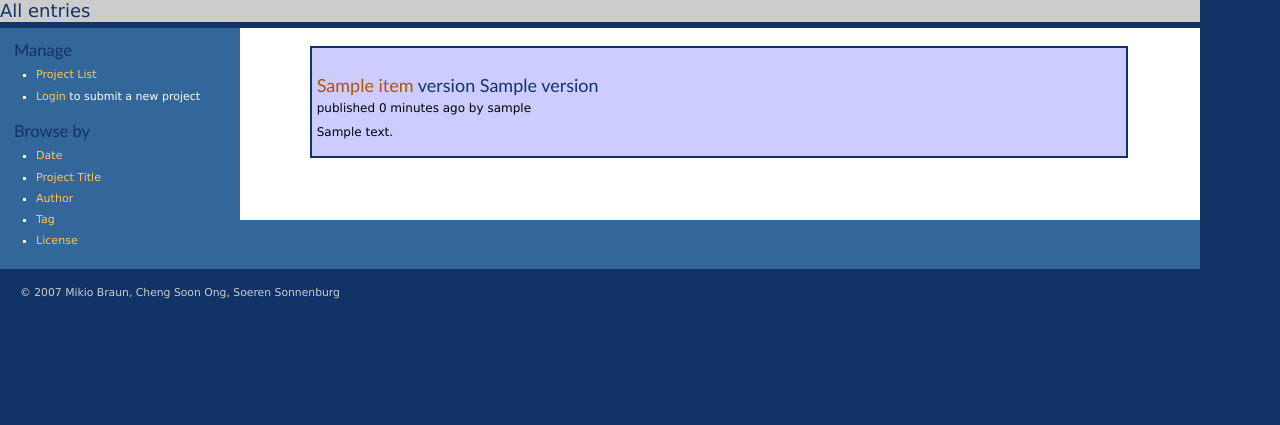
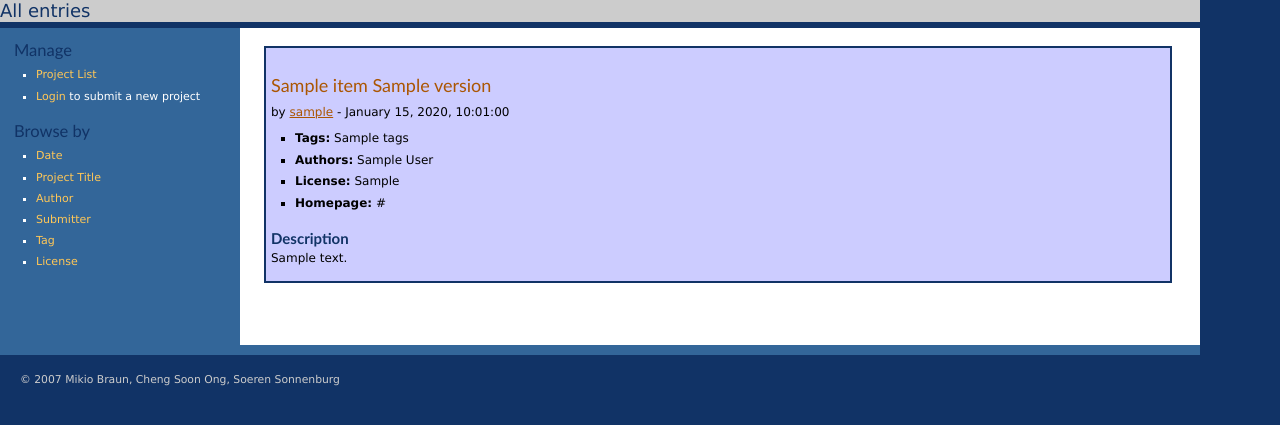
Before and after one commit to open-machine-learning/mloss, a Django app: template templates/software/software_list.html in a window 1280 px wide. Shown: the part 78-503 px from the top of the page. Run offline with Django 3.2, Linux system fonts and the light colour scheme; the template is opened without the code that fills it: most values are stand-ins (such as "Sample title", 1, 10 or a date in 2020).

Commit message:
further beatyfications

```diff
--- a/media/css/base.css
+++ b/media/css/base.css
@@ -97,7 +97,7 @@ dd { margin-bottom:.8em; }
 
 #comment { width:90%; padding:3px; border:1px solid #113366; background:#CCCCFF}
 
-table { width:90% }
+table { width:95% }
 th { padding:5px; border:2px solid #113366;background:#CCCCFF }
 td { padding:5px; border:2px solid #113366;background:#CCCCFF }
 
--- a/templates/comments/form.html
+++ b/templates/comments/form.html
@@ -26,6 +26,7 @@
 <input type="hidden" name="options" value="{{ options }}">
 <input type="hidden" name="target" value="{{ target }}">
 <input type="hidden" name="gonzo" value="{{ hash }}">
+<p>You may use <a href="http://daringfireball.net/projects/markdown/syntax">Markdown syntax</a> here, but <b>raw HTML will be removed</b>.</p>
 <input type="submit" name="post" value="Post comment">
 </p>
 </form>
--- a/templates/community/thread.html
+++ b/templates/community/thread.html
@@ -26,6 +26,7 @@
 	<dt><label>Posting as </label>{{ user.username }}</dt>
 <p><label for='body'>Your Post</label><br>
 <textarea name='body' rows='8' cols='50'></textarea></p>
+<p>You may use <a href="http://daringfireball.net/projects/markdown/syntax">Markdown syntax</a> here, but <b>raw HTML will be removed</b>.</p>
 <input type='submit' value='Submit' />
 </form>
 {% else %}
@@ -34,3 +35,8 @@
 {% endif %}
 
 {% endblock %}
+
+{% block content-related %}
+<p> You are in Forum <a href='{{ forum.get_absolute_url }}'><b>{{ forum.title }}</b></a> looking at thread <a href='{{thread.get_absolute_url}}'><b>{{ thread.title }}</b></a>.
+</p>
+{% endblock %}
--- a/templates/software/software_list.html
+++ b/templates/software/software_list.html
@@ -10,19 +10,26 @@
 <br>
 {% if object_list %}
   {% for snippet in object_list %}
-  <center>
-  <table><tr><td>
-  <h2>
-  <a href="{{ snippet.get_absolute_url }}">
-	  {{ snippet.title }}</a> version {{ snippet.version }}</h2>
-    published
-    {{ snippet.pub_date|timesince }} ago by {{ snippet.user.username }}
-    <p>{{ snippet.description_html }}</p>
-  </td></tr></table>
-  </center>
-  <br>
-  {% endfor %}
+<table><tr><td>
+  <h2><a href="{{ snippet.get_absolute_url }}">
+	  {{ snippet.title }} {{ snippet.version }}</a></h2>
+<p>
+by <a href="{{ snippet.user.get_absolute_url }}">{{ snippet.user.username }}</a> - {{ snippet.pub_date|date:"F j, Y, h:m:s" }}
+</p>
+<ul>{% if snippet.tags %} <li><b>Tags:</b> {{ snippet.tags }}</li> {% endif %}
+	{% if snippet.authors %}<li><b>Authors:</b> {{ snippet.authors }}</li> {% endif %}
+	{% if snippet.os_license %}<li><b>License:</b> {{ snippet.os_license}}</li> {% endif %}
+	{% if snippet.project_url %}<li><b>Homepage:</b> {{ snippet.project_url|urlize}}</li> {% endif %}
 </ul>
+</p>
+<p>
+<h3>Description</h3>
+{{ snippet.description_html }}
+</p>
+</td></tr></table>
+<br>
+{% endfor %}
+
 <p class="pagination">
   {% if has_previous %}
   <a href="?page={{ previous }}">&lt;
@@ -55,6 +62,7 @@
     <li><a href="/software/date/">Date</a></li>
     <li><a href="/software/title/">Project Title</a></li>
     <li><a href="/software/author/">Author</a></li>
+    <li><a href="/software/submitter/">Submitter</a></li>
     <li><a href="/software/tags/">Tag</a></li>
     <li><a href="/software/license/">License</a></li>
 </ul>
```
Also changed, not shown: software/urls.py (+9 -4 lines), templates/community/forum_list.html (+8 -2 lines), templates/community/thread_list.html (+7 -2 lines), mloss.db.
